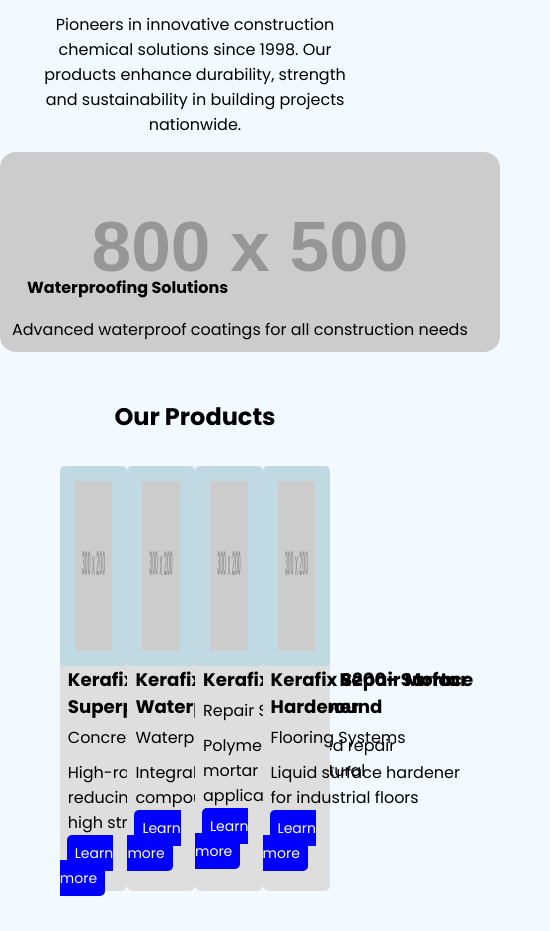
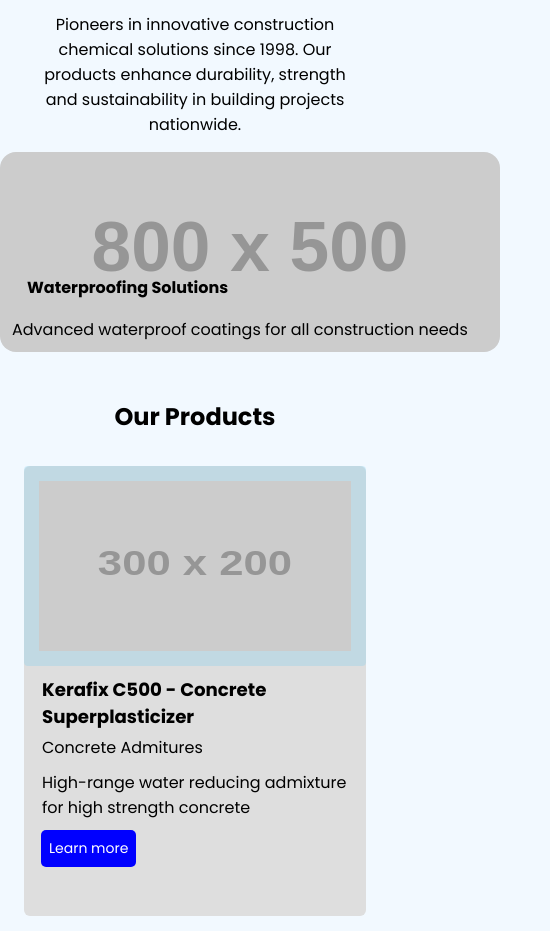
Before and after one commit to dronpareek7-art/stonile, a plain HTML site: page index.html in a window 390 px wide. Shown: the part 155-1086 px from the top of the page, 550 px wide, since content can reach past the window. Drawn offline with Linux system fonts and the light colour scheme; placeholder pictures from the web are drawn by us; a web font is replaced by a local one.

Commit message:
changes in responsiveness in boxes

```diff
--- a/media.css
+++ b/media.css
@@ -3,11 +3,19 @@
     height: 300px;
   }
 }
-@media (max-width: 1024px) {
+
+@media (max-width: 1300px) {
   .boxes {
-    /* flex-wrap: wrap; */
+    padding-left: 1.5rem;
+    padding-right: 1.5rem;
     row-gap: 18px;
   }
+  #box {
+    width: 48%;
+  }
+}
+
+@media (max-width: 1024px) {
   .main-client {
     flex-wrap: wrap;
     row-gap: 18px;
@@ -32,6 +40,9 @@
   }
   .menuicon {
     display: block;
+  }
+  #box {
+    width: 100%;
   }
 }
 @media (max-width: 575px) {
--- a/style.css
+++ b/style.css
@@ -116,29 +116,27 @@
   width: 100%;
 }
 .content {
-  padding: 10pxpx;
+  padding: 10px;
 }
 .content h4 {
-  width: 287px;
-  /* height: 50px; */
   padding: 0 8px;
   font-size: 18.2px;
 }
 .content p {
   padding: 5px 8px;
-  width: 228px;
 }
 .boxes h2 {
   text-align: center;
 }
 .content a {
+  display: inline-block;
   text-decoration: none;
   margin: 5px 7px;
   border-radius: 5px;
   background-color: blue;
   color: white;
   font-size: 14px;
-  padding: 8px 8px;
+  padding: 8px;
 }
 
 .content a:hover {
@@ -146,15 +144,13 @@
 }
 #box {
   border-radius: 6px;
-  width:23%;
-  height: 425px;
-  text-align: left;
-  /* padding: 0px 5px; */
-
+  width: 23%;
+  height: 450px;
   background-color: #dedede;
 }
 #box:hover {
-  transform: translateY(7px);
+  transform: scale(1.05);
+  box-shadow: 0 0 3px 3px rgba(0, 0, 0, 0.2);
 }
 .center-box {
   width: 100%;
```
